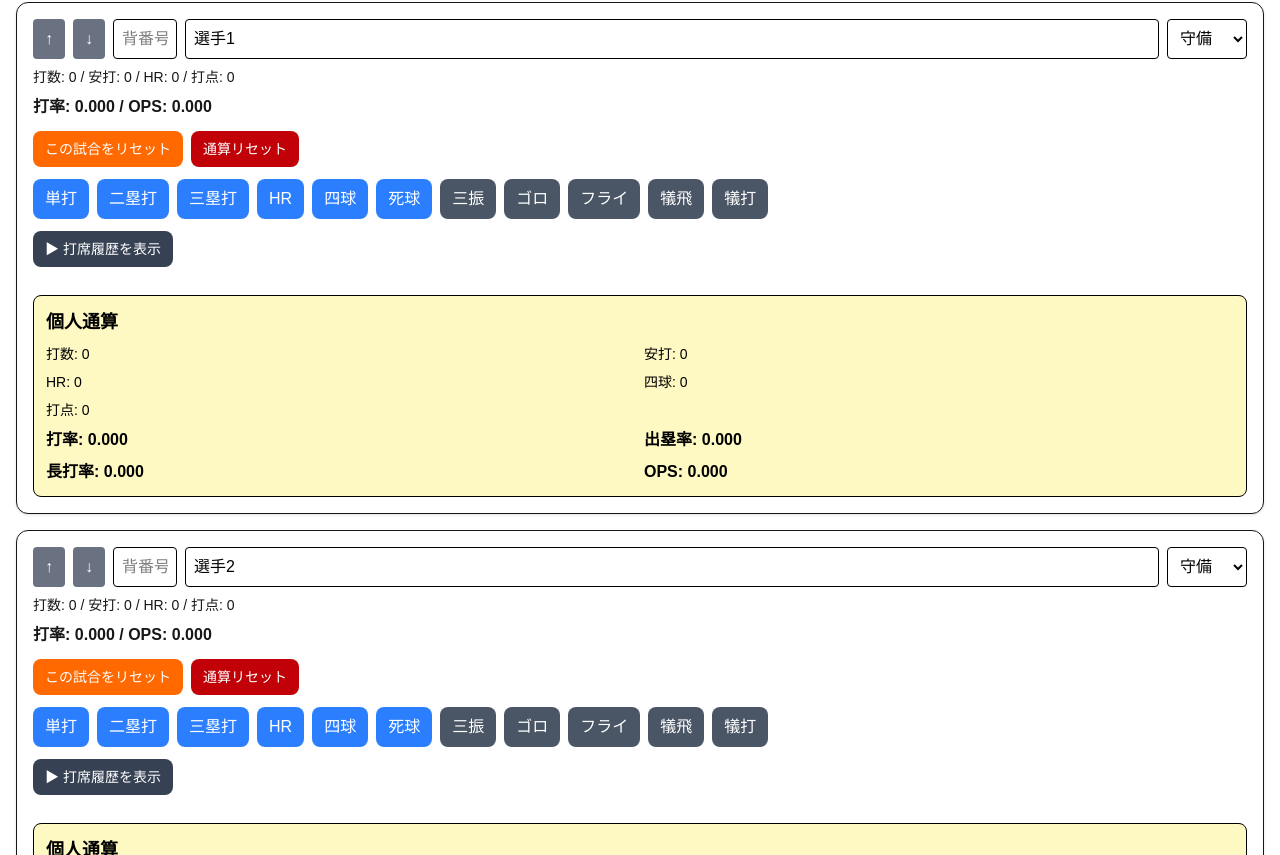
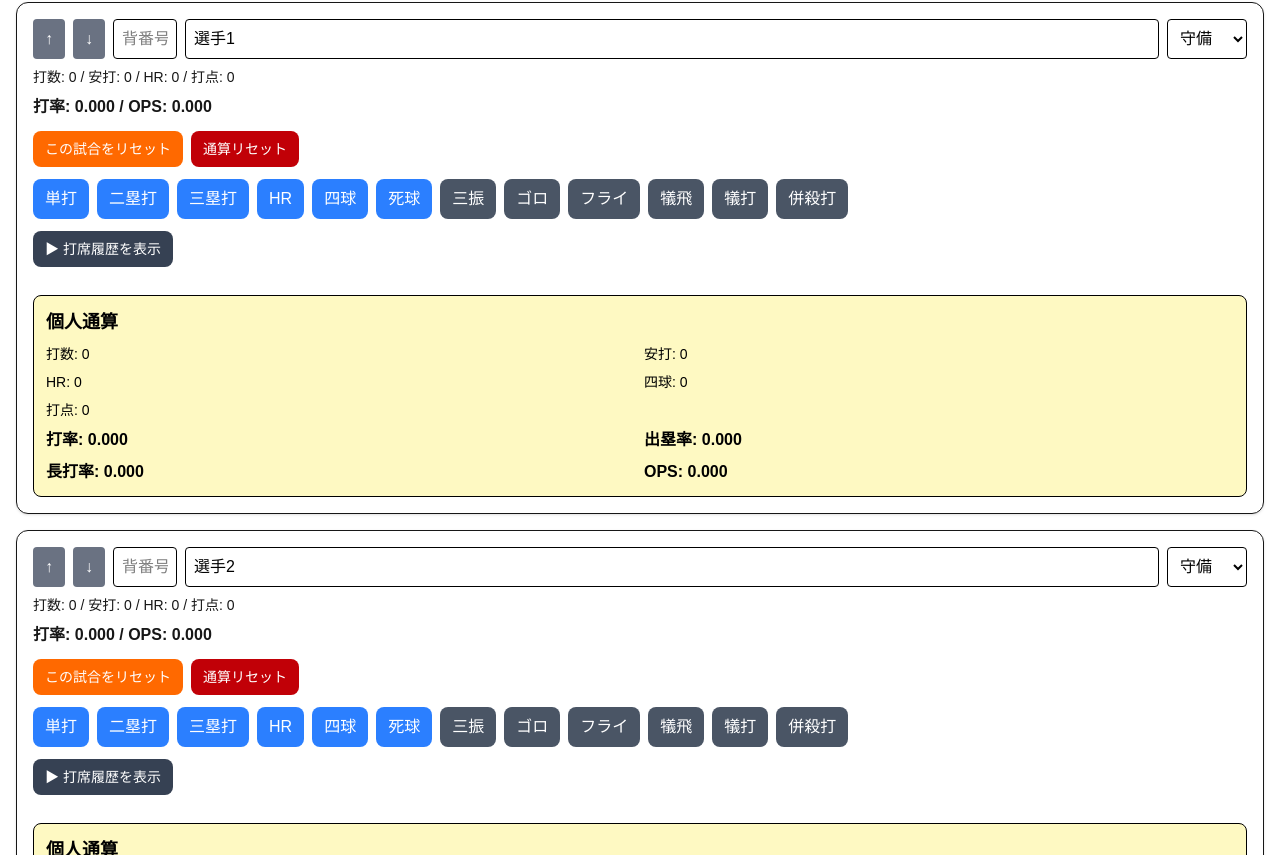
Before and after one commit to forcascreate-eng/baseball-ops-app, a Next.js app: page / in a window 1280 px wide. Shown: the part 1165-2020 px from the top of the page. Built offline with nearby package versions, Linux system fonts and the light colour scheme.

Commit message:
add double play

```diff
--- a/app/page.tsx
+++ b/app/page.tsx
@@ -4,7 +4,7 @@ import { useState, useEffect } from "react";
 
 type Result =
   | "単打" | "二塁打" | "三塁打" | "HR"
-  | "四球" | "死球" | "三振" | "ゴロ" | "フライ" | "犠飛" | "犠打";
+  | "四球" | "死球" | "三振" | "ゴロ" | "フライ" | "犠飛" | "犠打" | "失策出塁" | "併殺打";
 
 type PlateAppearance = {
   inning: number;
@@ -30,8 +30,15 @@ type GameRecord = {
 
 const resultOptions: Result[] = [
   "単打", "二塁打", "三塁打", "HR", "四球",
-  "死球", "三振", "ゴロ", "フライ", "犠飛","犠打",
-];const outResults: Result[] = ["三振", "ゴロ", "フライ", "犠飛", "犠打"];
+  "死球", "三振", "ゴロ", "フライ", "犠飛","犠打","併殺打"
+];const outResults = [
+  "三振",
+  "ゴロ",
+  "フライ",
+  "犠飛",
+  "犠打",
+  "併殺打"
+];
 
 const positionOptions = [
   "", "投", "捕", "一", "二", "三", "遊", "左", "中", "右", "DH", "代打", "代走"
@@ -142,7 +149,14 @@ export default function Home() {
       if (result === "HR") { hits++; homeRuns++; atBats++; totalBases += 4; }
       if (result === "四球") walks++;
       if (result === "死球") hbp++;
-      if (result === "三振" || result === "ゴロ" || result === "フライ") atBats++;
+      if (
+        result === "三振" ||
+        result === "ゴロ" ||
+        result === "フライ" ||
+        result === "失策出塁" ||
+        result === "併殺打"
+      )
+        atBats++;
       if (result === "犠飛") sacFlies++;
     });
 
@@ -180,9 +194,16 @@ export default function Home() {
         player.results.filter((pa) => pa.inning === currentInning)
       );
 
-      const outs = inningResults.filter((pa) =>
-        outResults.includes(pa.result)
-      ).length;
+      const outs = inningResults.reduce(
+        (sum, pa) =>
+          sum +
+          (pa.result === "併殺打"
+            ? 2
+            : outResults.includes(pa.result)
+            ? 1
+            : 0),
+        0
+      );
 
       if (outs >= 3) {
         if (inningHalf === "表") {
```
